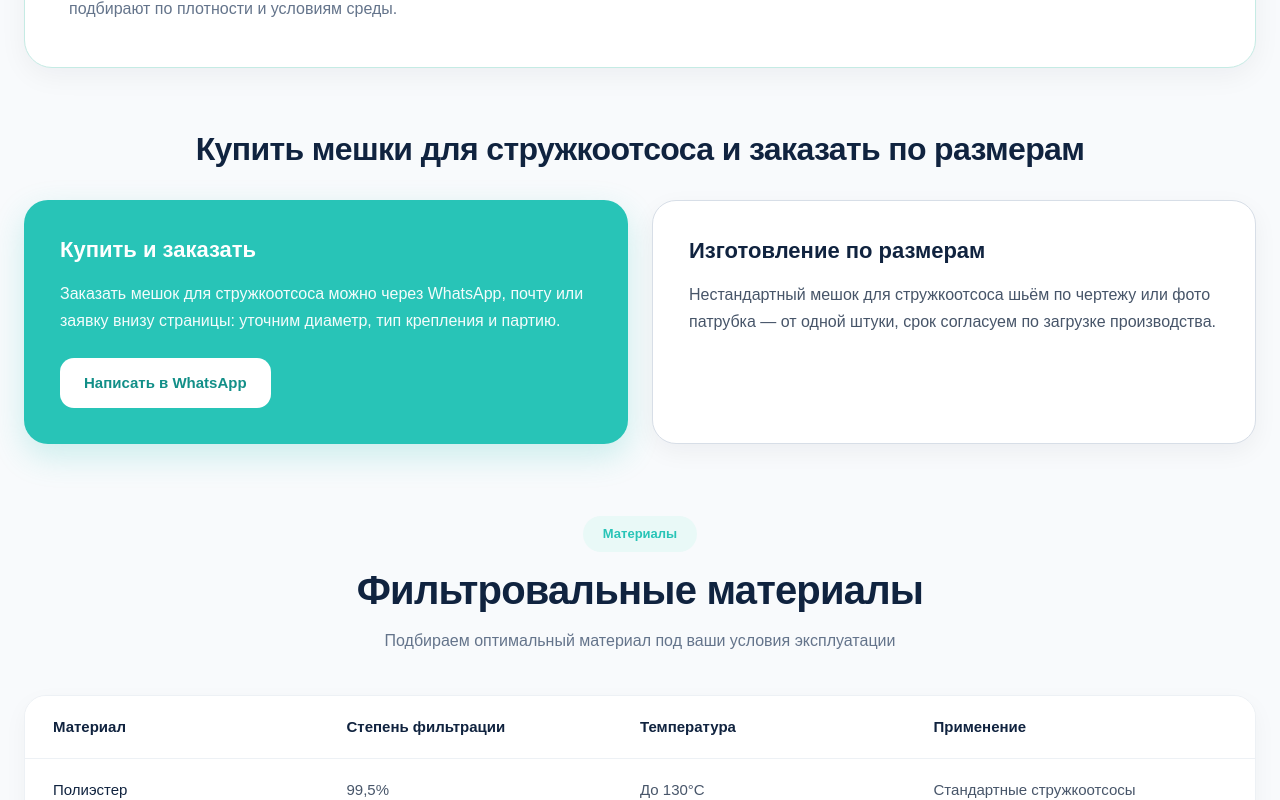
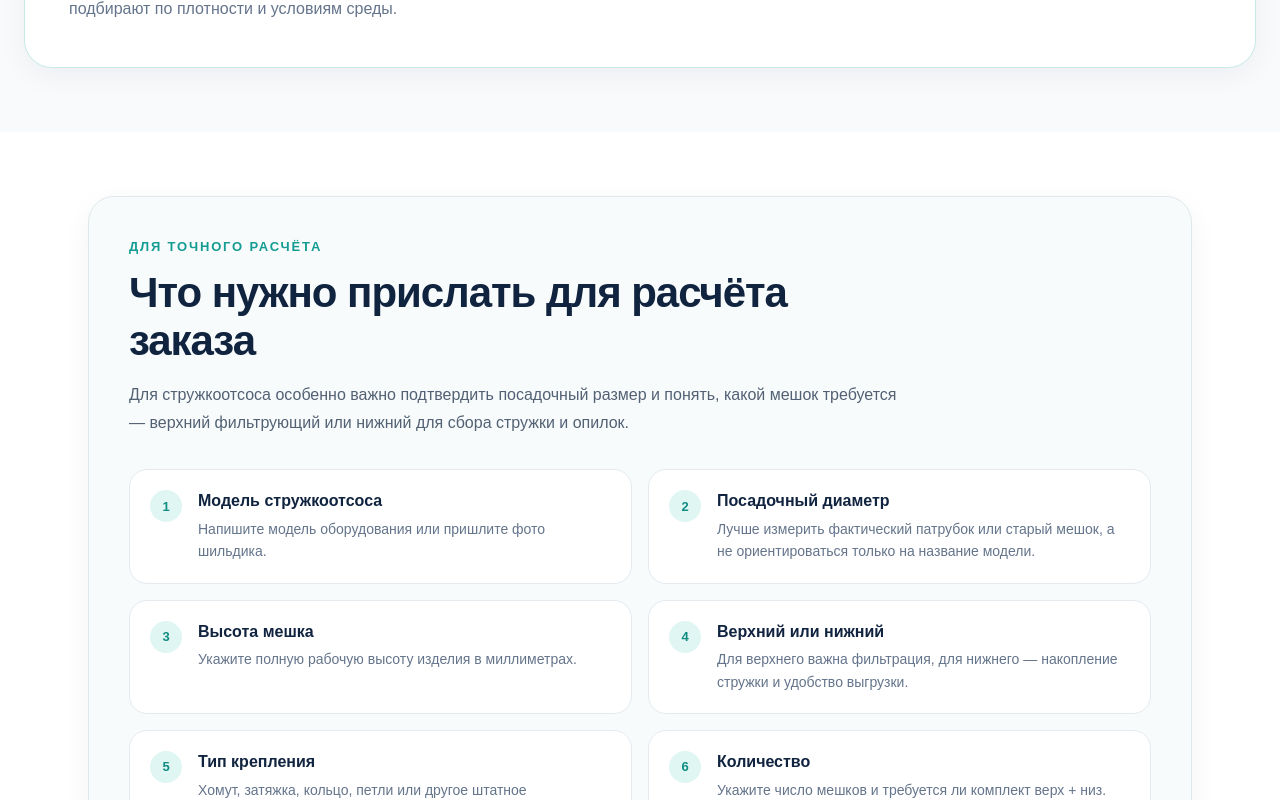
Before and after one commit to karipupkina-ux/filterflow-next, a Next.js app: page /meshki-dlya-struzhkootsosa in a window 1280 px wide. Shown: the part 3360-4160 px from the top of the page. Built offline with nearby package versions, Linux system fonts and the light colour scheme.

Commit message:
SEO UX: add calculation checklist to dust collector bags

```diff
--- a/app/meshki-dlya-struzhkootsosa/page.tsx
+++ b/app/meshki-dlya-struzhkootsosa/page.tsx
@@ -5,6 +5,7 @@ import Navigation from "../components/Navigation";
 import BreadcrumbJsonLd from "../components/BreadcrumbJsonLd";
 import ServiceJsonLd from "../components/ServiceJsonLd";
 import SeeAlsoLinks from "../components/SeeAlsoLinks";
+import CalculationChecklist from "../components/CalculationChecklist";
 import { pageMetadata } from "@/lib/seo-metadata";
 
 export const metadata: Metadata = pageMetadata({
@@ -875,6 +876,19 @@ export default function Page() {
           </div>
         </div>
       </section>
+
+      <CalculationChecklist
+        intro="Для стружкоотсоса особенно важно подтвердить посадочный размер и понять, какой мешок требуется — верхний фильтрующий или нижний для сбора стружки и опилок."
+        href="/kontakty/"
+        items={[
+          { title: "Модель стружкоотсоса", text: "Напишите модель оборудования или пришлите фото шильдика." },
+          { title: "Посадочный диаметр", text: "Лучше измерить фактический патрубок или старый мешок, а не ориентироваться только на название модели." },
+          { title: "Высота мешка", text: "Укажите полную рабочую высоту изделия в миллиметрах." },
+          { title: "Верхний или нижний", text: "Для верхнего важна фильтрация, для нижнего — накопление стружки и удобство выгрузки." },
+          { title: "Тип крепления", text: "Хомут, затяжка, кольцо, петли или другое штатное исполнение." },
+          { title: "Количество", text: "Укажите число мешков и требуется ли комплект верх + низ." },
+        ]}
+      />
 
       {/* Купить / изготовление по размерам */}
       <section className="bg-[#f8fafc] pb-14 md:pb-16">
```
